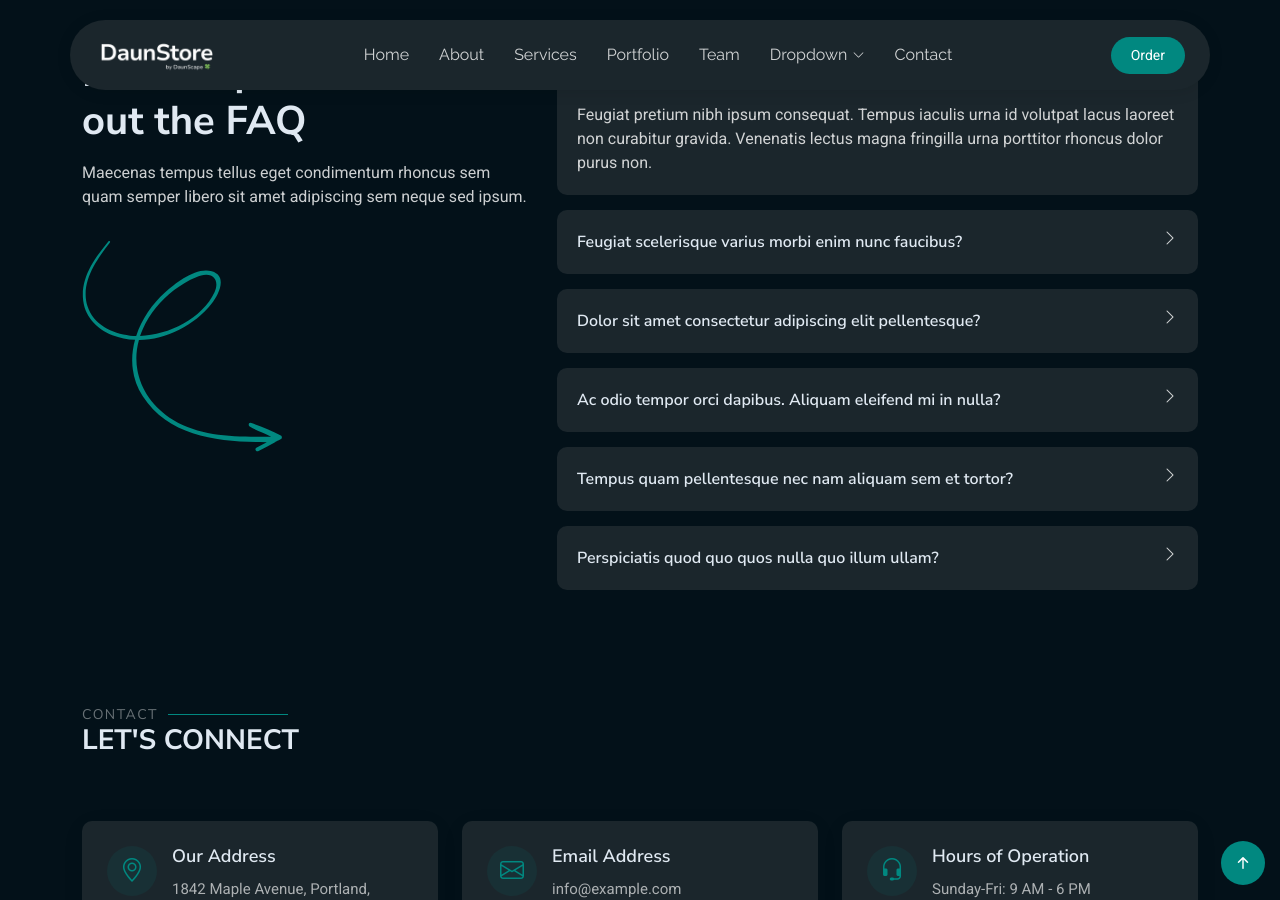
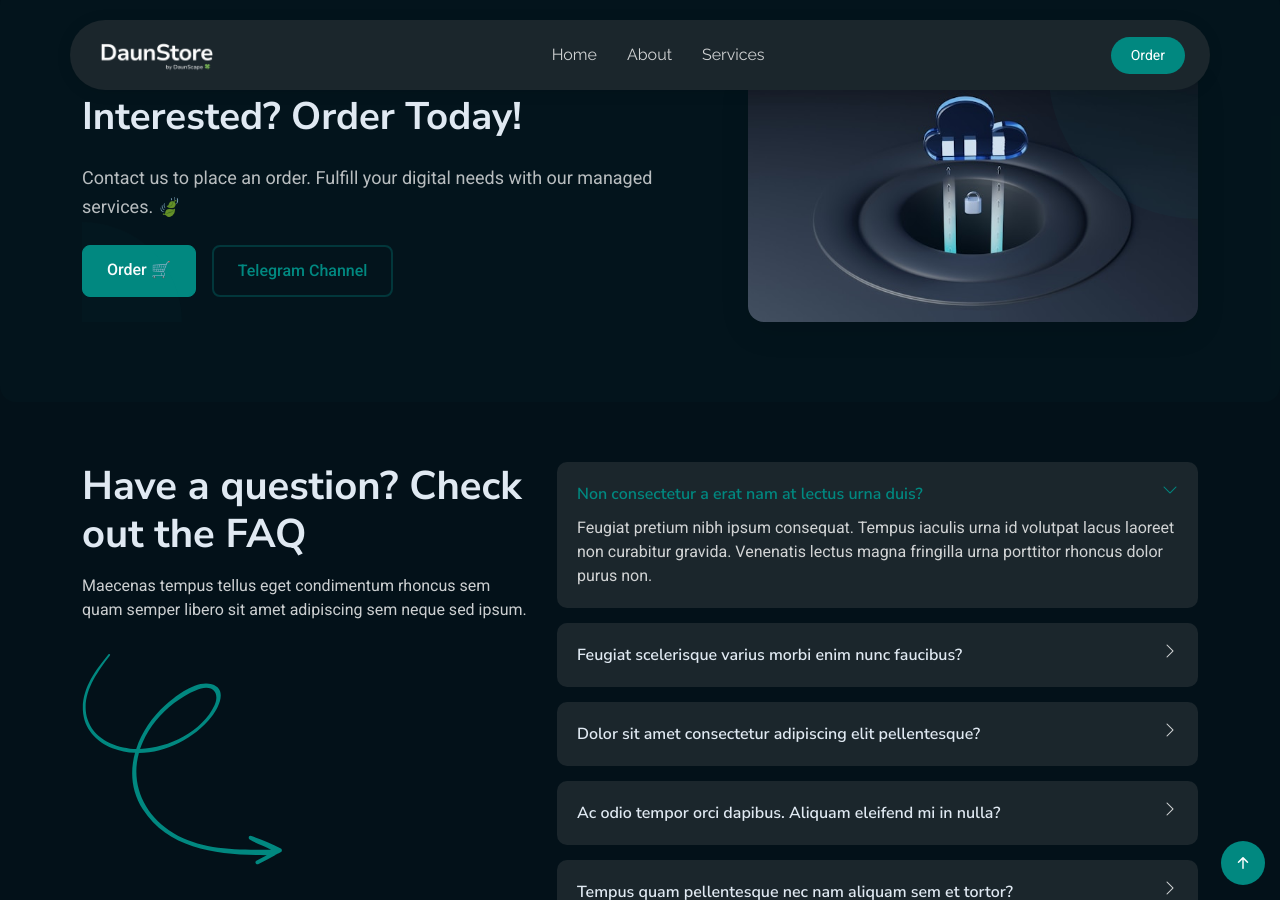
Before and after one commit to DaunScape/daunscape.github.io, a Jekyll site: the page built from index.html, in a window 1280 px wide and 900 px high, scrolled down 2933 px. Built offline with Jekyll 4.4.1, drawn with Linux system fonts in a browser that asks for light colours; some of the changed text lies outside the part shown.

Commit message:
More site identity updates

```diff
--- a/_includes/footer.html
+++ b/_includes/footer.html
@@ -5,11 +5,7 @@
         <a href="index.html" class="logo d-flex align-items-center">
           <img src="assets/img/DaunStore_new.png" alt="" />
         </a>
-        <p>
-          Cras fermentum odio eu feugiat lide par naso tierra. Justo eget nada
-          terra videa magna derita valies darta donna mare fermentum iaculis eu
-          non diam phasellus.
-        </p>
+        <p>{{ site.description }}</p>
         <div class="social-links d-flex mt-4">
           <a href=""><i class="bi bi-twitter-x"></i></a>
           <a href=""><i class="bi bi-facebook"></i></a>
@@ -39,17 +35,6 @@
           <li><a href="#">Graphic Design</a></li>
         </ul>
       </div>
-
-      <div class="col-lg-3 col-md-12 footer-contact text-center text-md-start">
-        <h4>Contact Us</h4>
-        <p>A108 Adam Street</p>
-        <p>New York, NY 535022</p>
-        <p>United States</p>
-        <p class="mt-4">
-          <strong>Phone:</strong> <span>+1 5589 55488 55</span>
-        </p>
-        <p><strong>Email:</strong> <span>info@example.com</span></p>
-      </div>
     </div>
   </div>
 
--- a/_includes/header.html
+++ b/_includes/header.html
@@ -12,34 +12,6 @@
         <li><a href="#hero" class="active">Home</a></li>
         <li><a href="#about">About</a></li>
         <li><a href="#services">Services</a></li>
-        <li><a href="#portfolio">Portfolio</a></li>
-        <li><a href="#team">Team</a></li>
-        <li class="dropdown">
-          <a href="#"
-            ><span>Dropdown</span>
-            <i class="bi bi-chevron-down toggle-dropdown"></i
-          ></a>
-          <ul>
-            <li><a href="#">Dropdown 1</a></li>
-            <li class="dropdown">
-              <a href="#"
-                ><span>Deep Dropdown</span>
-                <i class="bi bi-chevron-down toggle-dropdown"></i
-              ></a>
-              <ul>
-                <li><a href="#">Deep Dropdown 1</a></li>
-                <li><a href="#">Deep Dropdown 2</a></li>
-                <li><a href="#">Deep Dropdown 3</a></li>
-                <li><a href="#">Deep Dropdown 4</a></li>
-                <li><a href="#">Deep Dropdown 5</a></li>
-              </ul>
-            </li>
-            <li><a href="#">Dropdown 2</a></li>
-            <li><a href="#">Dropdown 3</a></li>
-            <li><a href="#">Dropdown 4</a></li>
-          </ul>
-        </li>
-        <li><a href="#contact">Contact</a></li>
       </ul>
       <i class="mobile-nav-toggle d-xl-none bi bi-list"></i>
     </nav>
--- a/index.html
+++ b/index.html
@@ -233,6 +233,55 @@ image_url="assets/img/hero.png" cta_text="EXPLORE SERVICES" cta_link="#services"
 </section>
 <!-- /Services Section -->
 
+<!-- Call To Action Section -->
+<section id="call-to-action" class="call-to-action section">
+  <div class="container" data-aos="fade-up" data-aos-delay="100">
+    <div
+      class="advertise-1 d-flex flex-column flex-lg-row gap-4 align-items-center position-relative"
+    >
+      <div
+        class="content-left flex-grow-1"
+        data-aos="fade-right"
+        data-aos-delay="200"
+      >
+        <!-- <span class="badge text-uppercase mb-2">Don't Miss!</span> -->
+        <h2>Interested? Order Today!</h2>
+        <p class="my-4">
+          Contact us to place an order. Fulfill your digital needs with our
+          managed services. 🍃
+        </p>
+
+        <div class="cta-buttons d-flex flex-wrap gap-3">
+          <a href="https://t.me/daunstore_chat" class="btn btn-primary"
+            >Order 🛒</a
+          >
+          <a href="https://t.me/daunstore" class="btn btn-outline"
+            >Telegram Channel</a
+          >
+        </div>
+      </div>
+
+      <div
+        class="content-right position-relative"
+        data-aos="fade-left"
+        data-aos-delay="300"
+      >
+        <img
+          src="assets/img/misc/misc-1.jpg"
+          alt="Digital Platform"
+          class="img-fluid rounded-4"
+        />
+      </div>
+
+      <div class="decoration">
+        <div class="circle-1"></div>
+        <div class="circle-2"></div>
+      </div>
+    </div>
+  </div>
+</section>
+<!-- /Call To Action Section -->
+
 <!-- Faq Section -->
 <section class="faq-9 faq section" id="faq">
   <div class="container">
@@ -357,57 +406,3 @@ image_url="assets/img/hero.png" cta_text="EXPLORE SERVICES" cta_link="#services"
   </div>
 </section>
 <!-- /Faq Section -->
-
-<!-- Contact Section -->
-<section id="contact" class="contact section">
-  <!-- Section Title -->
-  <div class="container section-title" data-aos="fade-up">
-    <h2>Contact</h2>
-    <div><span>Let's</span> <span class="description-title">Connect</span></div>
-  </div>
-  <!-- End Section Title -->
-
-  <div class="container" data-aos="fade-up" data-aos-delay="100">
-    <!-- Contact Info Boxes -->
-    <div class="row gy-4 mb-5">
-      <div class="col-lg-4" data-aos="fade-up" data-aos-delay="100">
-        <div class="contact-info-box">
-          <div class="icon-box">
-            <i class="bi bi-geo-alt"></i>
-          </div>
-          <div class="info-content">
-            <h4>Our Address</h4>
-            <p>1842 Maple Avenue, Portland, Oregon 97204</p>
-          </div>
-        </div>
-      </div>
-
-      <div class="col-lg-4" data-aos="fade-up" data-aos-delay="200">
-        <div class="contact-info-box">
-          <div class="icon-box">
-            <i class="bi bi-envelope"></i>
-          </div>
-          <div class="info-content">
-            <h4>Email Address</h4>
-            <p>info@example.com</p>
-            <p>contact@example.com</p>
-          </div>
-        </div>
-      </div>
-
-      <div class="col-lg-4" data-aos="fade-up" data-aos-delay="300">
-        <div class="contact-info-box">
-          <div class="icon-box">
-            <i class="bi bi-headset"></i>
-          </div>
-          <div class="info-content">
-            <h4>Hours of Operation</h4>
-            <p>Sunday-Fri: 9 AM - 6 PM</p>
-            <p>Saturday: 9 AM - 4 PM</p>
-          </div>
-        </div>
-      </div>
-    </div>
-  </div>
-</section>
-<!-- /Contact Section -->
```
Also changed, not shown: assets/img/misc/misc-1.jpg (added), assets/img/misc/misc-1.webp (deleted).
